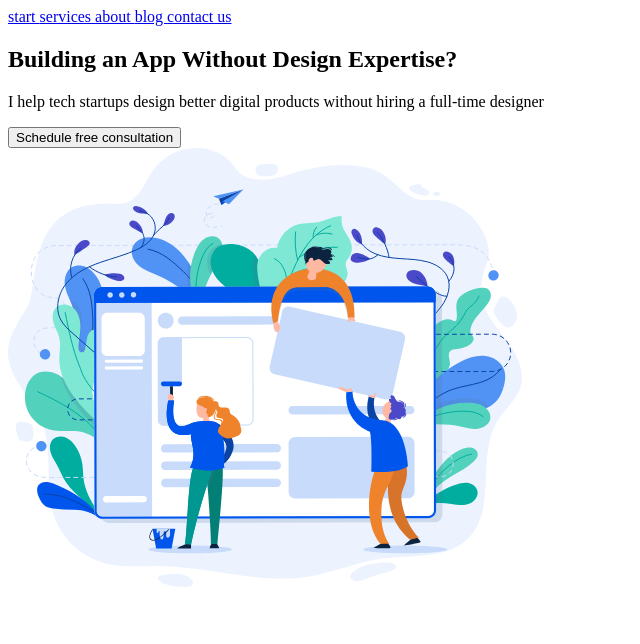
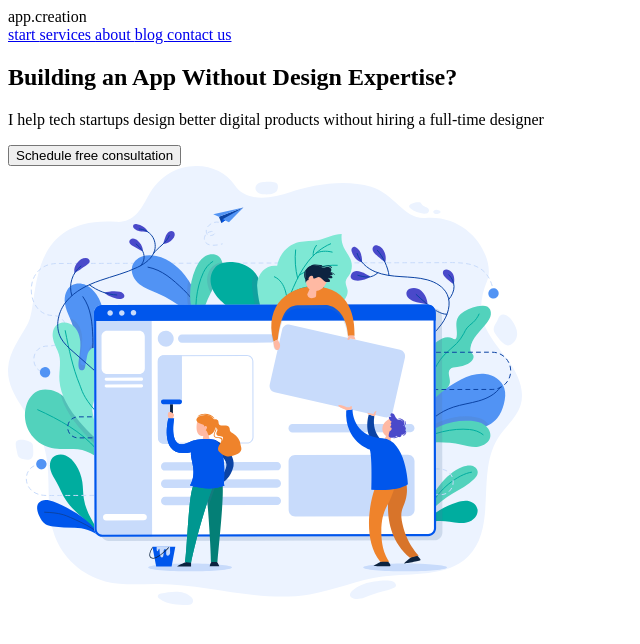
Before and after one commit to WebHeroSchool/App-Creation, a plain HTML site: page index.html in a window 1280 px wide. Shown: the whole page, without its empty margins (0-640 px from the left). Drawn offline with Linux system fonts and the light colour scheme.

Commit message:
Add site name

```diff
--- a/index.html
+++ b/index.html
@@ -8,6 +8,9 @@
   <body class="">
     <header class="">
       <div class="">
+        <span class="">
+          app.creation
+        </span>
       </div>
       <div class="">
         <nav class="">
```
